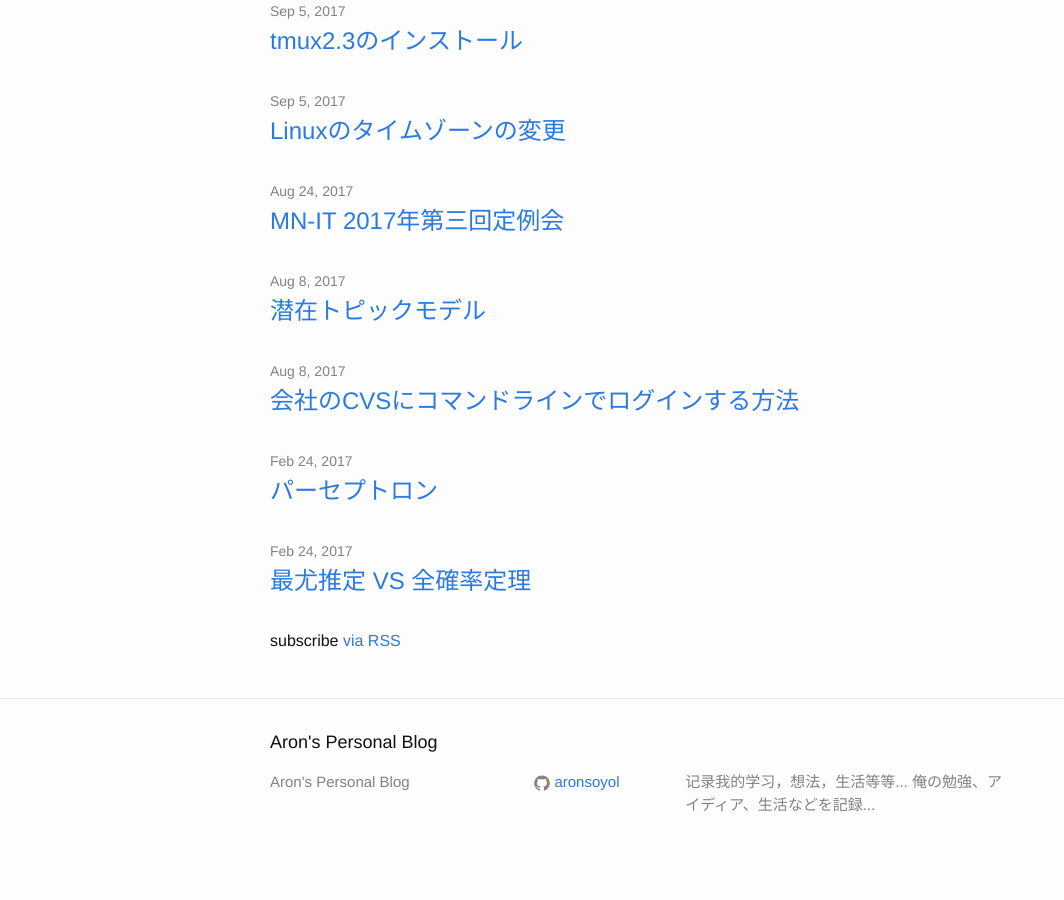
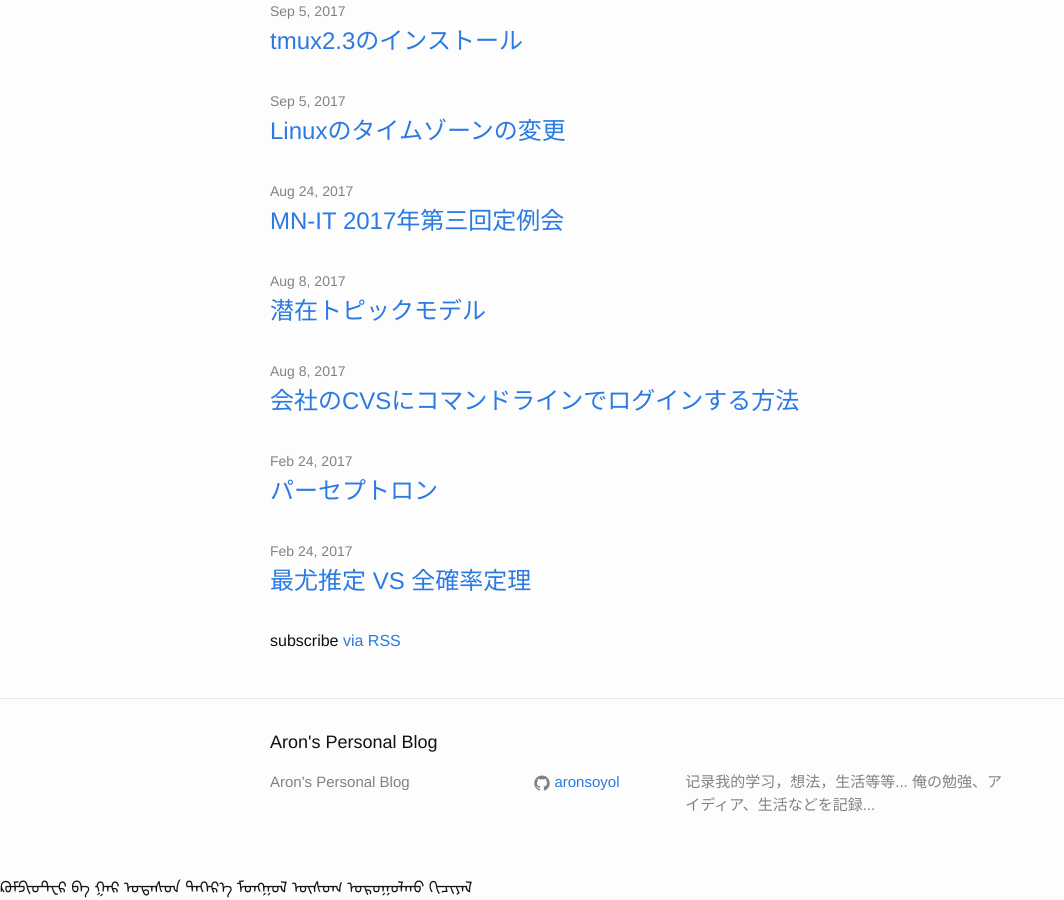
Before and after one commit to aronsoyol/aronsoyol.github.io, a Jekyll site: the page built from index.md, in a window 1280 px wide and 900 px high, scrolled down 1443 px. Shown: the whole window, without its empty margins (0-1064 px from the left). Built offline with Jekyll 4.4.1, drawn with Linux system fonts in a browser that asks for light colours; nearby versions of some CDN libraries; before the commit the page ends 2319 px from its top, so only the background shows below that.

Commit message:
default.html

```diff
--- a/_layouts/default.html
+++ b/_layouts/default.html
@@ -7,9 +7,9 @@
   <body>
     <!-- 为了在微信分享里显示缩略图 -->
     <!-- 用手机Safari分享的话，一下图片能够显示为缩略图 -->
-<!--<div style="display: none">
-      <img src="{{ site.baseurl }}/assets/perceptron.jpg" />
-    </div> -->
+<!-- <div style="display: none">
+      <img src="{{ site.baseurl }}/assets/lda1.jpg" />
+    </div>  -->
 <!-- <div style=" overflow:hidden; width:0px; height:0; margin:0 auto; position:absolute; top:-800px;"><img src="https://upload.wikimedia.org/wikipedia/commons/thumb/7/7e/Mongols-map.png/450px-Mongols-map.png"></div> -->
 
     {% include header.html %}
@@ -25,3 +25,4 @@
   </body>
 
 </html>
+ᠺᠣᠮᠫᠢᠥᠲ᠋ᠧᠷ ᠪᠠ ᠭᠠᠷ ᠤᠲᠠᠰᠤᠨ ᠳᠡᠭᠡᠷ᠎ᠡ ᠮᠤᠩᠭᠤᠯ ᠦᠰᠦᠭ ᠣᠷᠤᠭᠤᠯᠬᠤ ᠬᠢᠴᠢᠶᠡᠯ
```
